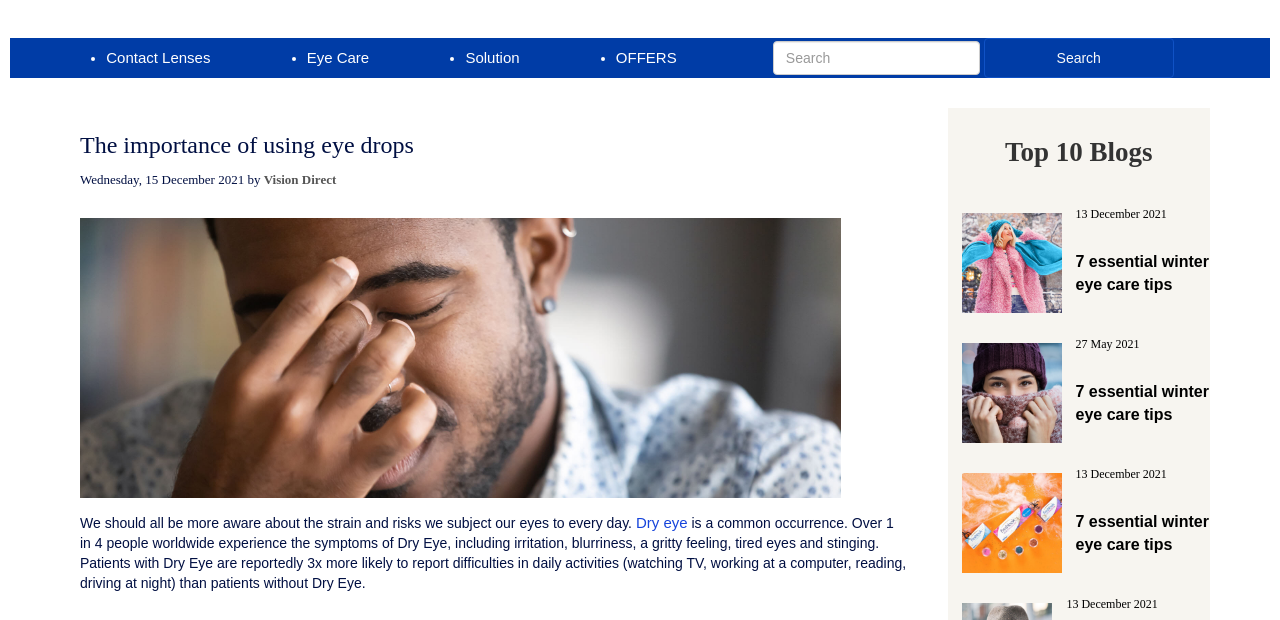
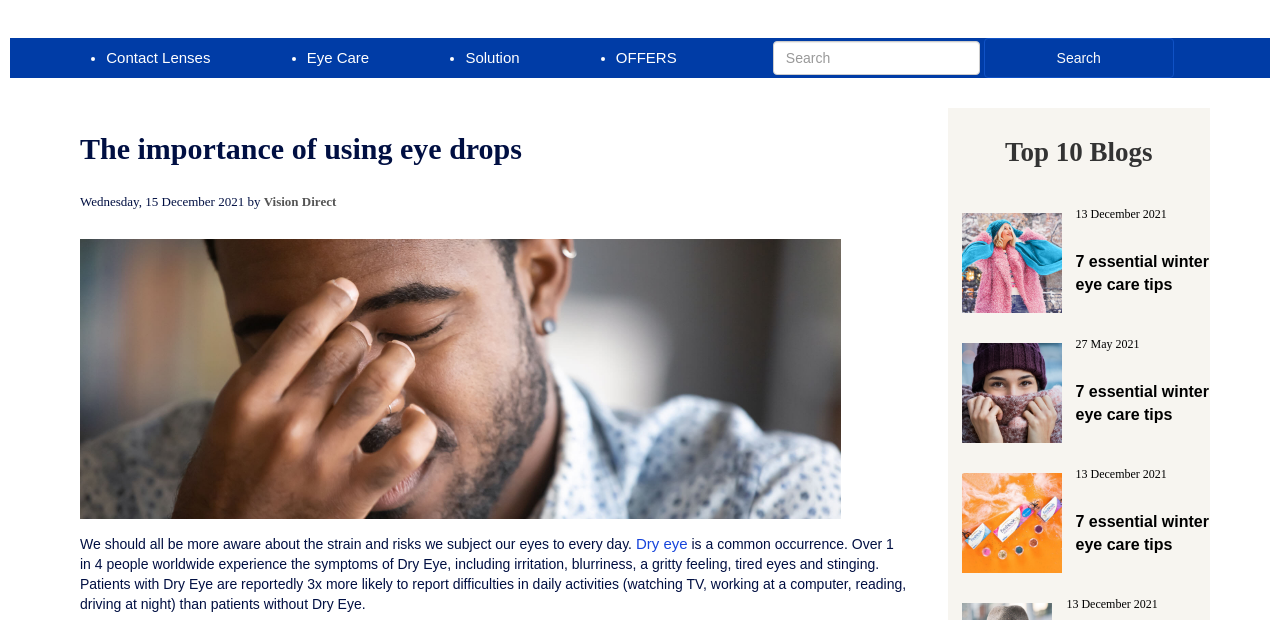
Before and after one commit to BuseHizarci/Vision-Direct, a plain HTML site: page index.html in a window 1280 px wide. Shown: the part 112-732 px from the top of the page. Drawn offline with nearby package versions, Linux system fonts and the light colour scheme; a web font is replaced by a local one.

Commit message:
some style changed

```diff
--- a/index.css
+++ b/index.css
@@ -93,10 +93,10 @@ body  {
 }
   h1 {
     font-family: 'Gotham Rounded Bold';
-    font-weight: 500;
-    font-size: 24px;
+    font-weight: 700;
+    font-size: 30px;
     line-height: 1.1;
-    margin-bottom: 15px;
+    margin-bottom: 30px;
     }
 
 h2{
@@ -173,6 +173,7 @@ button{
     text-align: center;
 
 }
+
 .container-card .col-lg-12{
     max-width: 900px;
     margin: auto;
```
